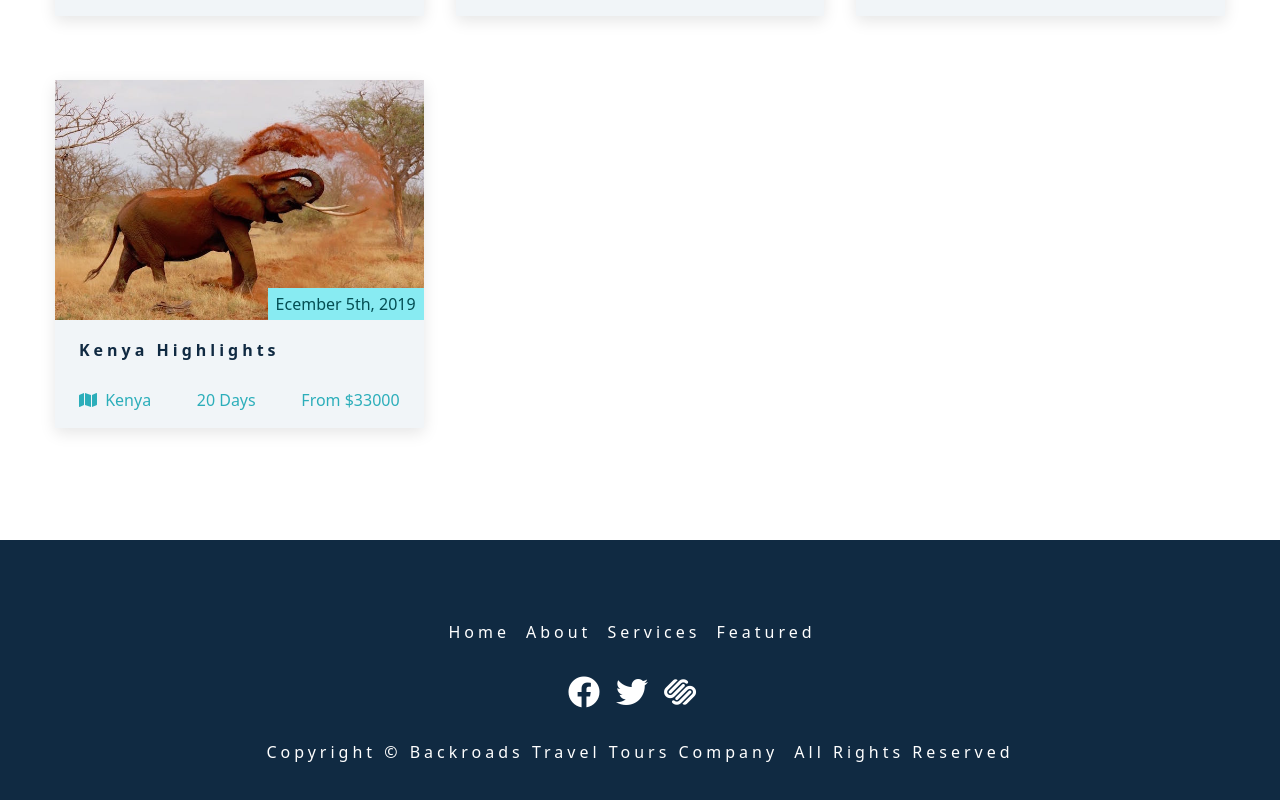
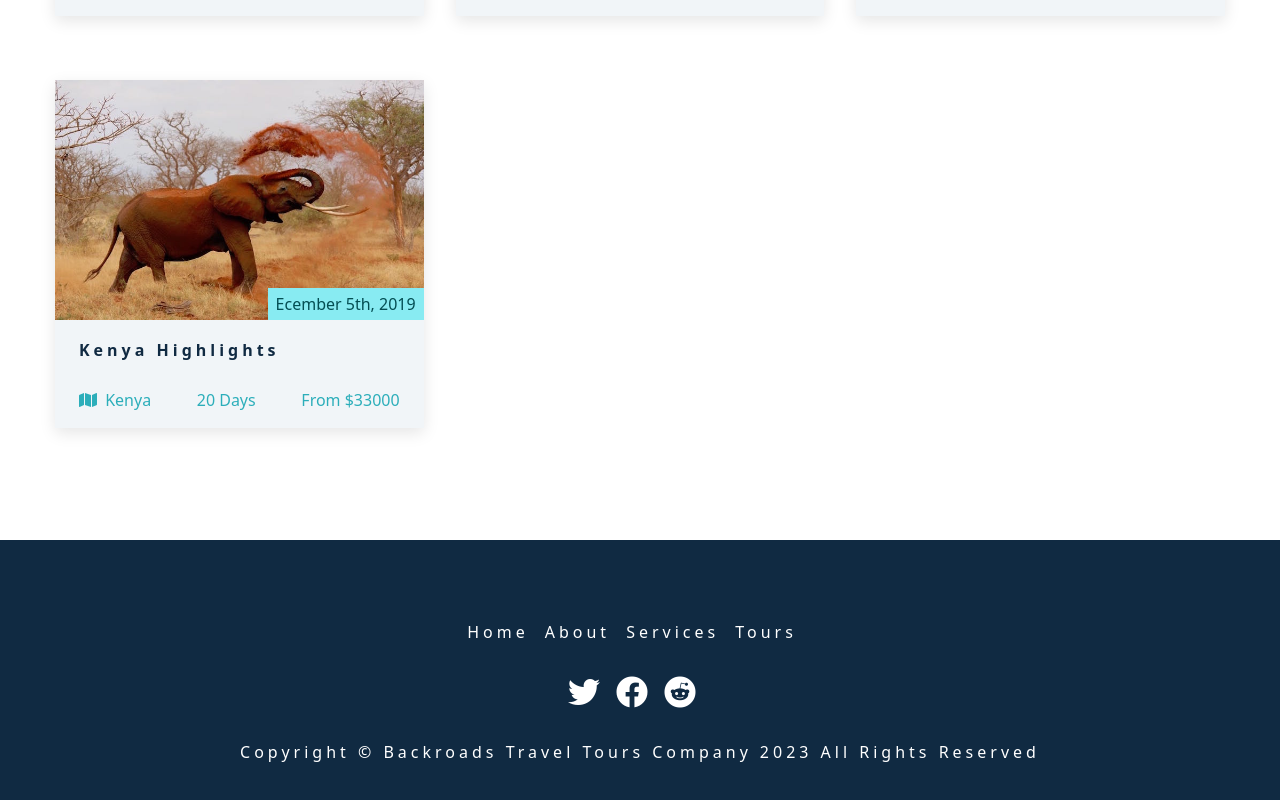
Before and after one commit to thilehoffer/backroads-app, a React (Create React App) app: page / in a window 1280 px wide. Shown: the part 2363-3163 px from the top of the page. Built offline with nearby package versions, Linux system fonts and the light colour scheme; the HTML template or start-up script is replaced by a standard one.

Commit message:
page link components

```diff
--- a/src/components/Footer.js
+++ b/src/components/Footer.js
@@ -1,60 +1,41 @@
+import { pageLinks, socialLinks } from '../data';
+
 const Footer = () => {
   return (
     <footer className="section footer">
       <ul className="footer-links">
-        <li>
-          <a href="#home" className="footer-link">
-            home
-          </a>
-        </li>
-        <li>
-          <a href="#about" className="footer-link">
-            about
-          </a>
-        </li>
-        <li>
-          <a href="#services" className="footer-link">
-            services
-          </a>
-        </li>
-        <li>
-          <a href="#featured" className="footer-link">
-            featured
-          </a>
-        </li>
+        {pageLinks.map((link) => {
+          const { id, href, text } = link;
+          return (
+            <li key={id}>
+              <a href={href} className="footer-link">
+                {text}
+              </a>
+            </li>
+          );
+        })}
       </ul>
+
       <ul className="footer-icons">
-        <li>
-          <a
-            href="https://www.twitter.com"
-            target="_blank"
-            className="footer-icon"
-          >
-            <i className="fab fa-facebook"></i>
-          </a>
-        </li>
-        <li>
-          <a
-            href="https://www.twitter.com"
-            target="_blank"
-            className="footer-icon"
-          >
-            <i className="fab fa-twitter"></i>
-          </a>
-        </li>
-        <li>
-          <a
-            href="https://www.twitter.com"
-            target="_blank"
-            className="footer-icon"
-          >
-            <i className="fab fa-squarespace"></i>
-          </a>
-        </li>
+        {socialLinks.map((link) => {
+          const { id, href, icon } = link;
+          return (
+            <li key={id}>
+              <a
+                href={href}
+                target="_blank"
+                className="footer-icon"
+                rel="noreferrer"
+              >
+                <i className={icon}></i>
+              </a>
+            </li>
+          );
+        })}
       </ul>
       <p className="copyright">
         copyright &copy; Backroads travel tours company
-        <span id="date"></span> all rights reserved
+        <span id="date">{new Date().getFullYear()}</span> all rights reserved
       </p>
     </footer>
   );
```
